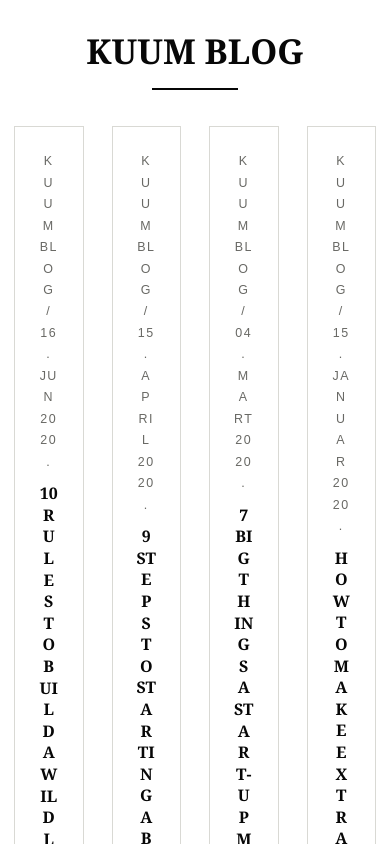
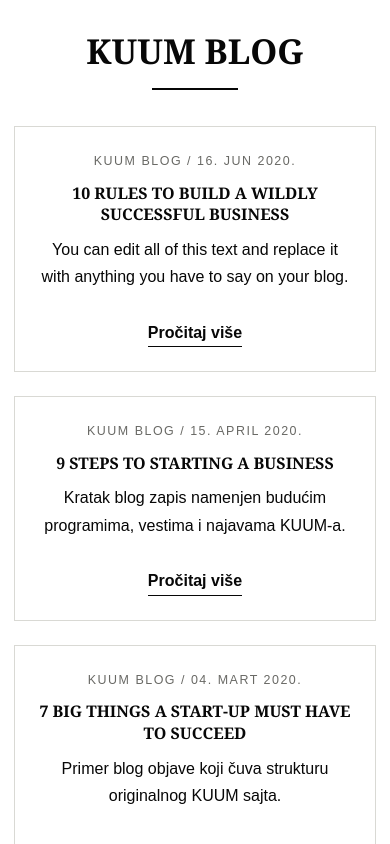
Before and after one commit to seVaa05/kuum-website, a React (Vite) app in the folder frontend/: page / in a window 390 px wide. Shown: the part 1600-2444 px from the top of the page. Built offline with nearby package versions, Linux system fonts and the light colour scheme.

Commit message:
ispravka1

```diff
--- a/frontend/src/styles/global.css
+++ b/frontend/src/styles/global.css
@@ -105,9 +105,15 @@ main { min-height: 65vh; }
 .partner-logo img { width: 96px; height: 72px; object-fit: cover; filter: grayscale(1); opacity: .85; }
 .site123-blog-list { display: grid; grid-template-columns: repeat(4, minmax(0, 1fr)); gap: 28px; }
 .site123-blog-list .card img { display: none; }
-.site123-blog-list .card { text-align: center; }
+.site123-blog-list .card { width: 100%; max-width: 100%; min-width: 0; text-align: center; }
 .site123-blog-list h3 { text-transform: uppercase; font-size: 1rem; line-height: 1.35; }
 .site123-blog-list .text-link { justify-self: center; }
+.site123-blog-list .editorial-card h3,
+.site123-blog-list .editorial-card p,
+.site123-blog-list .editorial-card .text-link {
+  overflow-wrap: break-word;
+  word-break: normal;
+}
 .podcast-strip { max-width: 420px; margin: 0 auto; }
 .podcast-strip .card { background: transparent; color: var(--white); text-align: center; }
 .podcast-strip img { display: none; }
@@ -1144,6 +1150,7 @@ h3 {
   }
 
   .project-grid,
+  .site123-blog-list,
   .grid--3,
   .grid--2,
   .founders-grid,
@@ -1182,6 +1189,7 @@ h3 {
   }
 
   .project-grid,
+  .site123-blog-list,
   .grid--3,
   .grid--2,
   .founders-grid,
@@ -1231,6 +1239,10 @@ h3 {
   .featured,
   .featured > * {
     min-width: 0;
+  }
+
+  .site123-blog-list {
+    gap: 24px;
   }
 
   .partners-marquee {
```
